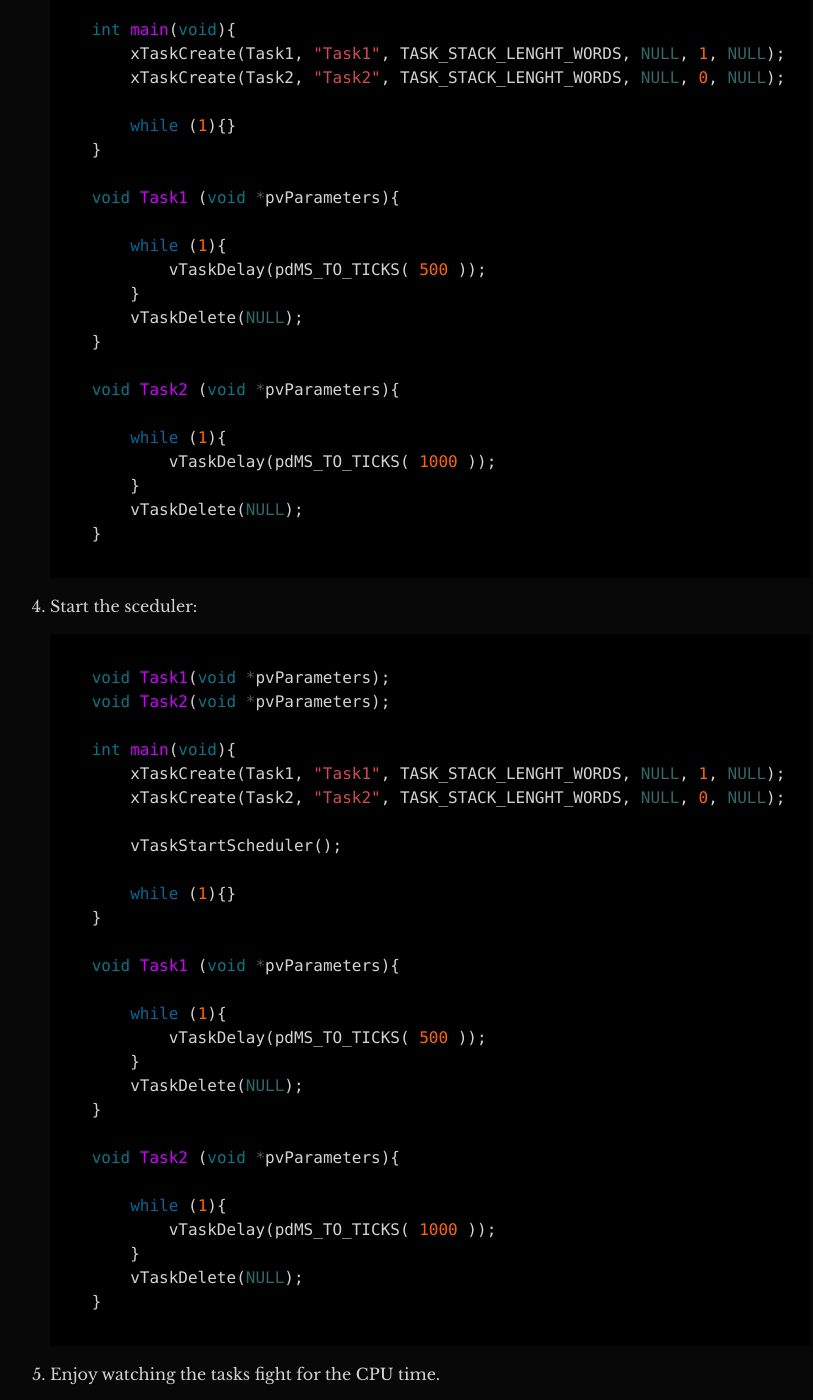
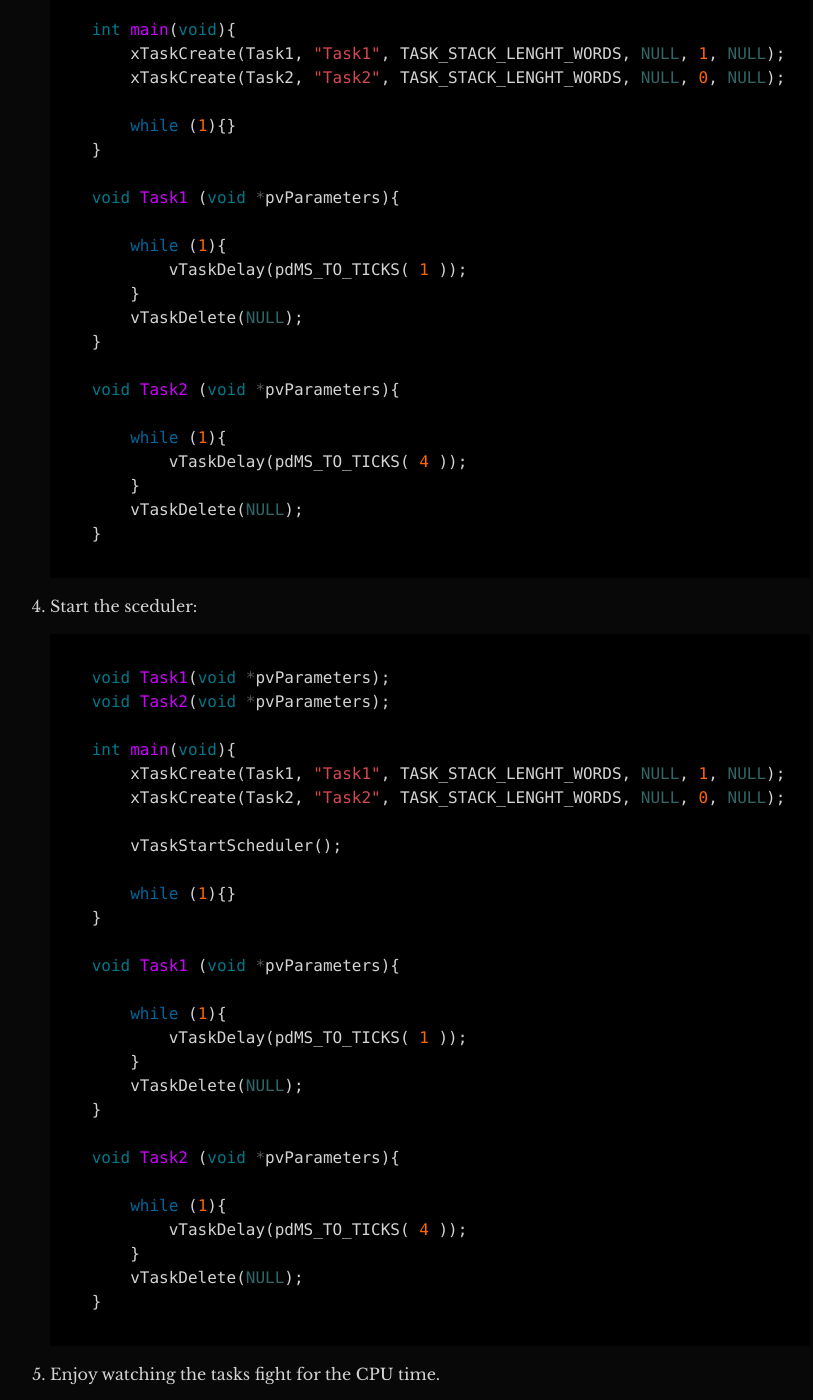
Before and after one commit to DaniilKl/vafelka-blog, a Jekyll site: the page built from _posts/2025-07-24-scheduling-introduction.md, in a window 1280 px wide and 1400 px high, scrolled down 4828 px. Shown: the whole window, without its empty margins (230-1043 px from the left). Built offline with Jekyll 4.4.1, drawn with Linux system fonts in a browser that asks for light colours.

Commit message:
_posts: scheduling-introduction: adjust delay times
These times are used here:
https://github.com/DaniilKl/GraduateWork/blob/main/Code/LM3S6965_GCC_QEMU/FreeRTOS_QEMU.elf

Signed-off-by: Daniil Klimuk <danik.klimuk13@gmail.com>

```diff
--- a/_posts/2025-07-24-scheduling-introduction.md
+++ b/_posts/2025-07-24-scheduling-introduction.md
@@ -181,7 +181,7 @@ several tasks semultenuously on one core you need:
     void Task1 (void *pvParameters){
 
         while (1){
-            vTaskDelay(pdMS_TO_TICKS( 500 ));
+            vTaskDelay(pdMS_TO_TICKS( 1 ));
         }
         vTaskDelete(NULL);
     }
@@ -189,7 +189,7 @@ several tasks semultenuously on one core you need:
     void Task2 (void *pvParameters){
 
         while (1){
-            vTaskDelay(pdMS_TO_TICKS( 1000 ));
+            vTaskDelay(pdMS_TO_TICKS( 4 ));
         }
         vTaskDelete(NULL);
     }
@@ -213,7 +213,7 @@ several tasks semultenuously on one core you need:
     void Task1 (void *pvParameters){
 
         while (1){
-            vTaskDelay(pdMS_TO_TICKS( 500 ));
+            vTaskDelay(pdMS_TO_TICKS( 1 ));
         }
         vTaskDelete(NULL);
     }
@@ -221,7 +221,7 @@ several tasks semultenuously on one core you need:
     void Task2 (void *pvParameters){
 
         while (1){
-            vTaskDelay(pdMS_TO_TICKS( 1000 ));
+            vTaskDelay(pdMS_TO_TICKS( 4 ));
         }
         vTaskDelete(NULL);
     }
```
